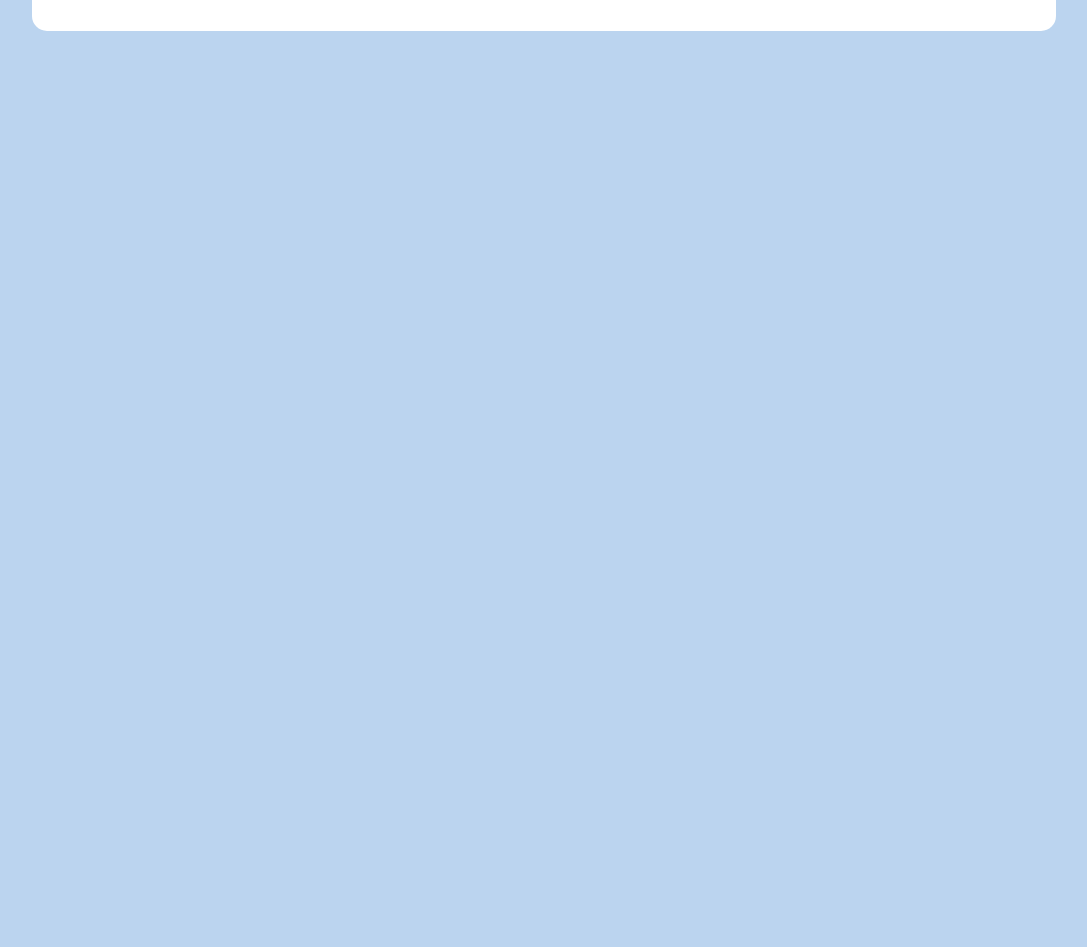
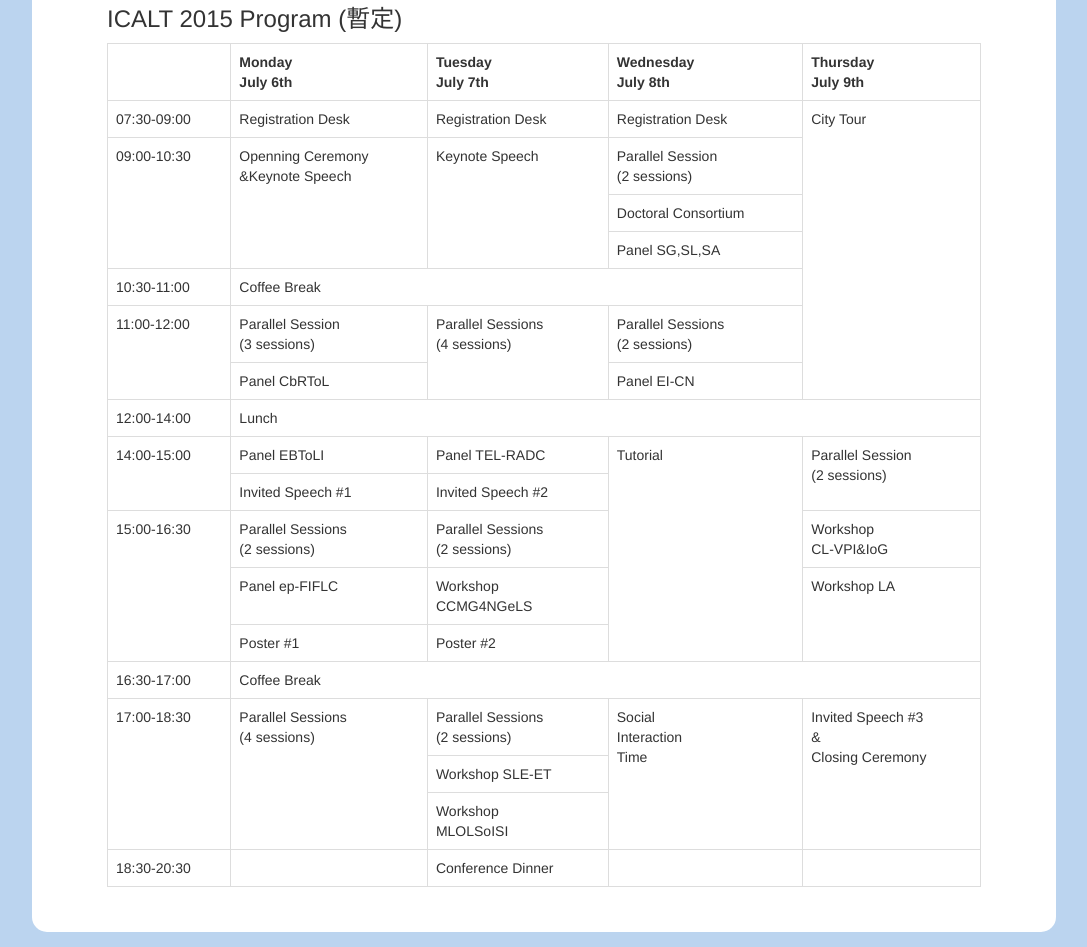
Before and after one commit to w181496/GCCCE, a plain HTML site: page t_date_meeting.html in a window 1280 px wide. Shown: the part 320-1267 px from the top of the page, without its empty margins (96-1183 px from the left). Before the commit the page ends 800 px from the top, so only its background shows below. Drawn offline with nearby package versions, Linux system fonts and the light colour scheme; a web font is replaced by a local one.

Commit message:
modify css, fix paper link, create date_meeting

```diff
--- a/css/GCCCE.css
+++ b/css/GCCCE.css
@@ -1,7 +1,7 @@
 #panel {
 	background-color:#fff;
 	padding:25px 75px;
-	margin:25px 0px;
+	margin:15px 0px;
 	border-radius: 15px;
 }
 
--- a/t_date_meeting.html
+++ b/t_date_meeting.html
@@ -89,6 +89,163 @@
 </ul>
 <div id="panel">
 <h1>建構中</h1>
+<h3>ICALT 2015 Program (暫定)</h3>
+<table class="table table-bordered">
+		<tr>
+			<th></th>
+			<th>
+			Monday<br>
+			July 6th
+			</th>
+			<th>
+			Tuesday<br>
+			July 7th
+			</th>
+			<th>
+			Wednesday<br>
+			July 8th
+			</th>
+			<th>
+			Thursday<br>
+			July 9th
+			</th>
+		</tr>
+		<tr>
+			<td>07:30-09:00</td>
+			<td>Registration Desk</td>
+			<td>Registration Desk</td>
+			<td>Registration Desk</td>
+			<td rowspan="7">City Tour</td>
+		</tr>
+		 <tr>
+		 	<td rowspan="3">09:00-10:30</td>
+			<td rowspan="3">
+				Openning Ceremony<br>
+				&Keynote Speech
+			</td>
+			<td rowspan="3">Keynote Speech</td>
+			<td>
+				Parallel Session<br>
+				(2 sessions)
+			</td>
+		</tr>
+		<tr>
+		    	<td>Doctoral Consortium</td>
+		</tr>
+		<tr>
+		    	<td>Panel SG,SL,SA</td>
+		</tr>
+		<tr>
+		  	<td>10:30-11:00</td>
+		    	<td colspan="3">Coffee Break</td>
+		</tr>
+		<tr>
+		    	<td rowspan="2">11:00-12:00</td>
+		    	<td>
+		    		Parallel Session<br>
+		    		(3 sessions)
+		    	</td>
+		    	<td rowspan="2">
+		    		Parallel Sessions<br>
+		    		(4 sessions)
+		    	</td>
+		    	<td>
+		    		Parallel Sessions<br>
+		    		(2 sessions)
+		    	</td>
+		</tr>
+		<tr>
+		    	<td>Panel CbRToL</td>
+		    	<td>Panel EI-CN</td>
+		</tr>
+		<tr>
+		    	<td>12:00-14:00</td>
+		    	<td colspan="4">Lunch</td>
+		</tr>
+		<tr>
+		    	<td rowspan="2">14:00-15:00</td>
+		    	<td>Panel EBToLI</td>
+		    	<td>Panel TEL-RADC</td>
+		    	<td rowspan="5">Tutorial</td>
+		    	<td rowspan="2">
+		    		Parallel Session<br>
+		    		(2 sessions)
+		    	</td>
+		</tr>
+		<tr>
+		    	<td>Invited Speech #1</td>
+		    	<td>Invited Speech #2</td>
+		</tr>
+		<tr>
+		    	<td rowspan="3">15:00-16:30</td>
+		    	<td>
+		    		Parallel Sessions<br>
+		    		(2 sessions)
+		    	</td>
+		    	<td>
+		    		Parallel Sessions<br>
+		    		(2 sessions)
+		    	</td>
+		   	<td>
+		   		Workshop<br>
+		   		CL-VPI&IoG
+		   	</td>
+		</tr>
+		<tr>
+		    	<td>Panel ep-FIFLC</td>
+		    	<td>
+		    		Workshop<br>
+		    		CCMG4NGeLS
+		    	</td>
+		   	<td rowspan="2">Workshop LA</td>
+		</tr>
+		<tr>
+		    	<td>Poster #1</td>
+		    	<td>Poster #2</td>
+		</tr>
+		<tr>
+		    	<td>16:30-17:00</td>
+		    	<td colspan="4">Coffee Break</td>
+		</tr>
+		<tr>
+		    	<td rowspan="3">17:00-18:30</td>
+		    	<td rowspan="3">
+		    		Parallel Sessions<br>
+		    		(4 sessions)
+		    	</td>
+		    	<td>
+		    		Parallel Sessions<br>
+		    		(2 sessions)
+		    	</td>
+		    	<td rowspan="3">
+		    		Social<br>
+		    		Interaction<br>
+		    		Time
+		    	</td>
+		    	<td rowspan="3">
+		    		Invited Speech #3<br>
+		    		&<br>
+		    		Closing Ceremony
+		    	</td>
+		</tr>
+		<tr>
+			<td>Workshop SLE-ET</td>
+		</tr>
+		<tr>
+			<td>
+				Workshop<br>
+				MLOLSoISI
+			</td>
+		</tr>
+		<tr>
+			<td>18:30-20:30</td>
+			<td></td>
+			<td>Conference Dinner</td>
+			<td></td>
+			<td></td>
+		</tr>
+
+</table>
 </div>
 </div>
 
```
Also changed, not shown: s_paper.html (+1 -1 lines), t_paper.html (+18 -13 lines), t_paper_update.html (+5 -5 lines).
